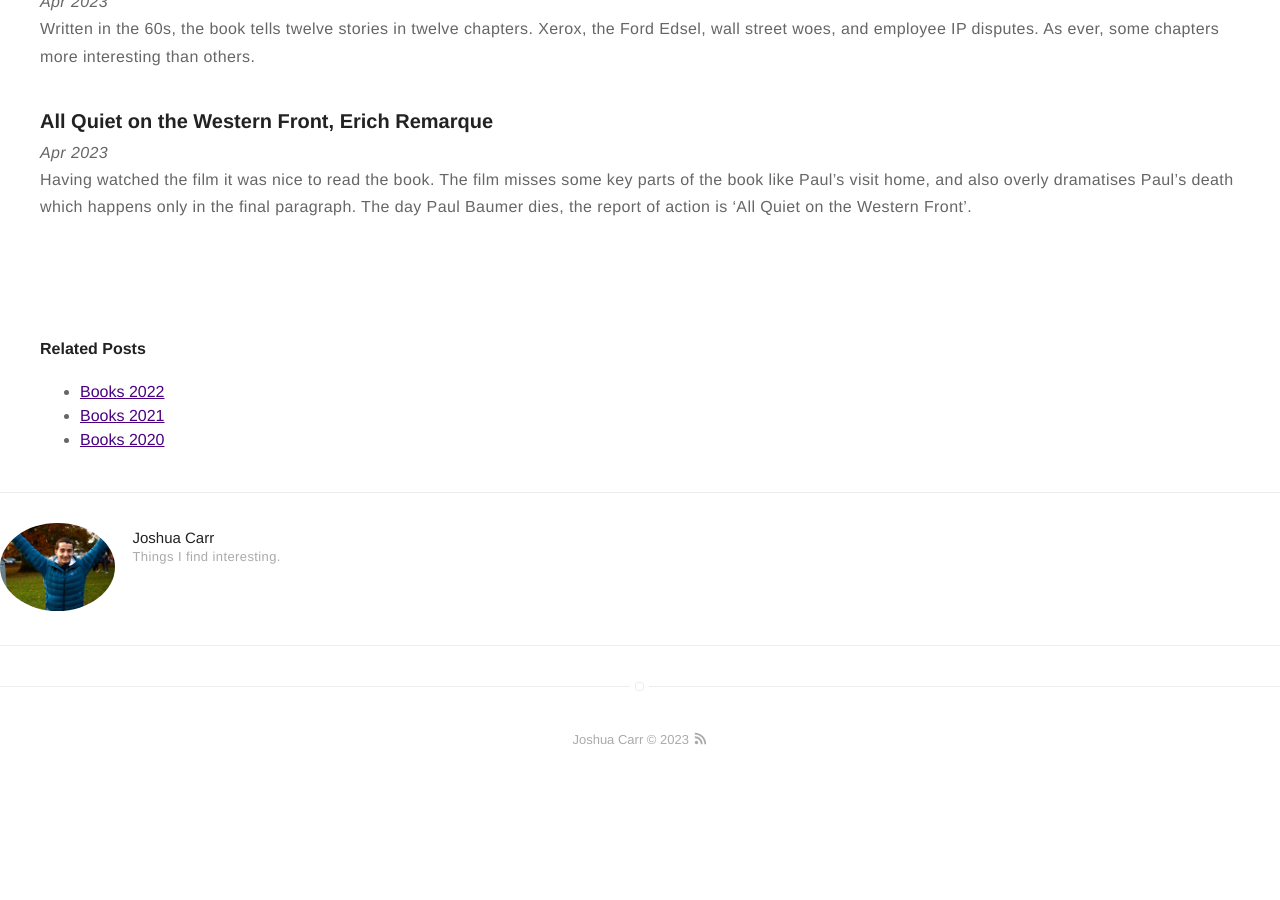
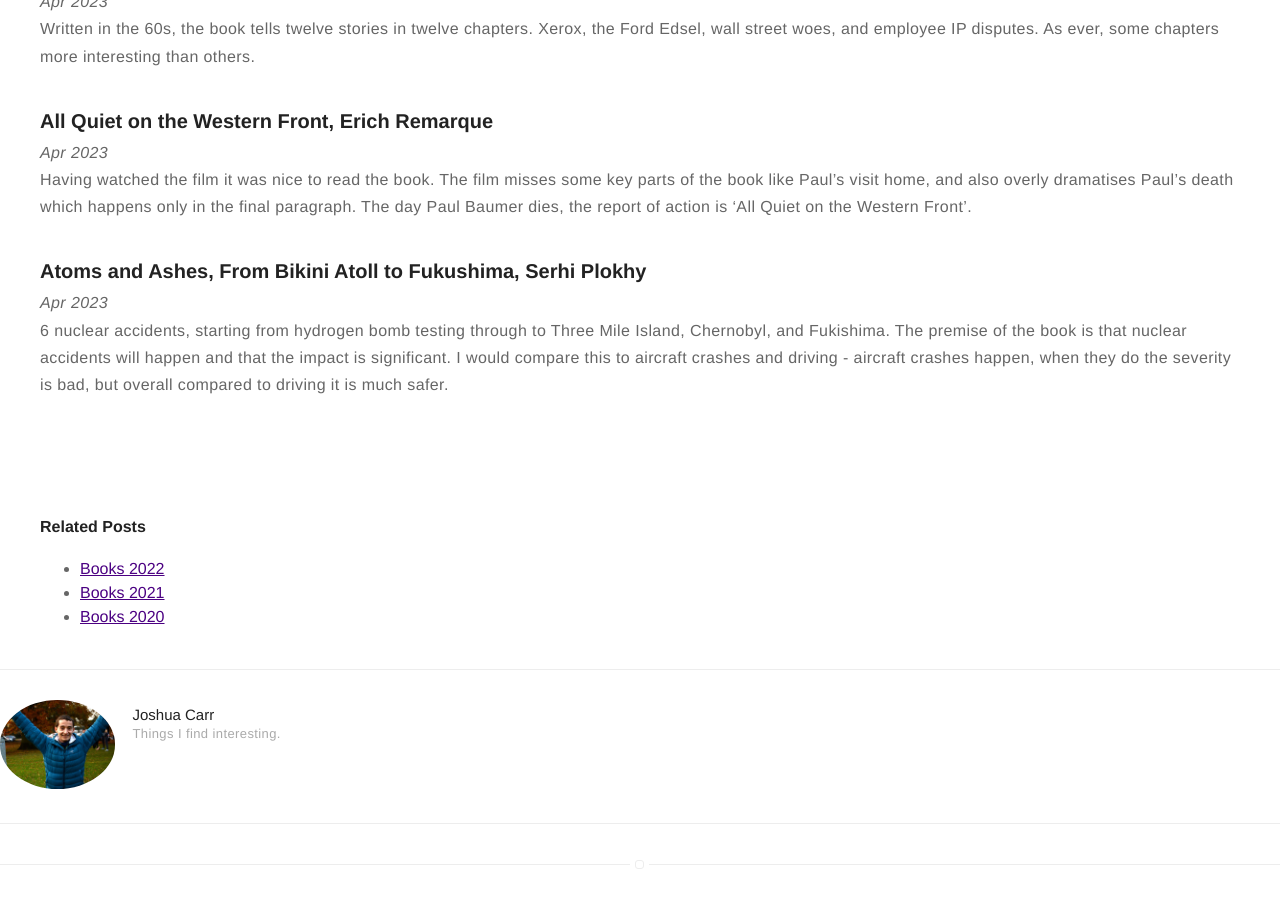
Before and after one commit to jc782/jc782.github.io, a Jekyll site: the page built from _posts/2022-12-28-Books-2023.markdown, in a window 1280 px wide and 900 px high, scrolled down 1767 px. Built offline with Jekyll 4.4.1, drawn with Linux system fonts in a browser that asks for light colours; before the commit the page ends 2554 px from its top, so only the background shows below that.

Commit message:
plus atoms to ashes

```diff
--- a/_posts/2022-12-28-Books-2023.markdown
+++ b/_posts/2022-12-28-Books-2023.markdown
@@ -58,3 +58,7 @@ Written in the 60s, the book tells twelve stories in twelve chapters. Xerox, the
 ### All Quiet on the Western Front, Erich Remarque
 *Apr 2023*
 Having watched the film it was nice to read the book. The film misses some key parts of the book like Paul's visit home, and also overly dramatises Paul's death which happens only in the final paragraph. The day Paul Baumer dies, the report of action is 'All Quiet on the Western Front'.
+
+### Atoms and Ashes, From Bikini Atoll to Fukushima, Serhi Plokhy
+*Apr 2023*
+6 nuclear accidents, starting from hydrogen bomb testing through to Three Mile Island, Chernobyl, and Fukishima. The premise of the book is that nuclear accidents will happen and that the impact is significant. I would compare this to aircraft crashes and driving - aircraft crashes happen, when they do the severity is bad, but overall compared to driving it is much safer.
```
